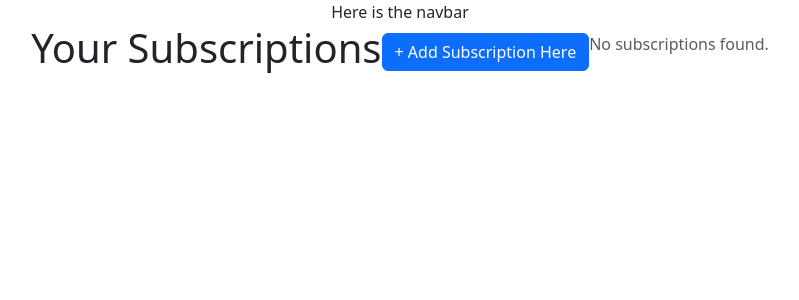
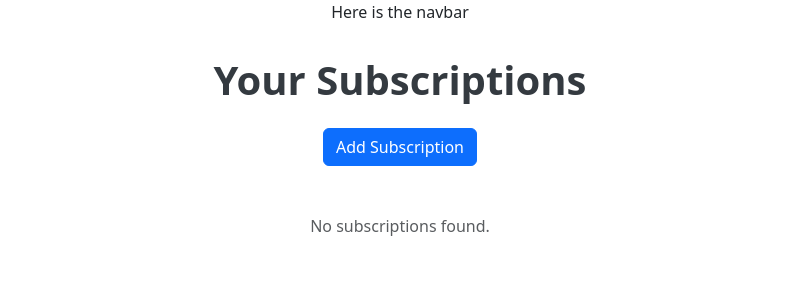
Before and after one commit to ReedyBranch/sub-tracker, a React (Vite) app in the folder frontend/: page /login in a window 1280 px wide. Shown: the top 300 px of the page, without its empty margins (240-1039 px from the left). Built offline with nearby package versions, Linux system fonts and the light colour scheme.

Commit message:
Changed some classNames in SubDashboard to take effect in corresponding css file. Also modified css styling for improvement. Enhanced the list component for bootstrap imports.

```diff
--- a/frontend/src/components/SubList.tsx
+++ b/frontend/src/components/SubList.tsx
@@ -17,17 +17,16 @@ interface SubListProps {
   onDelete?: (id: string) => void;
 }
 
-function SubList(props: SubListProps) {
-  const { subscriptions, onEdit, onDelete } = props;
-
+function SubList({ subscriptions, onEdit, onDelete }: SubListProps) {
   return (
-    <div className={`list-group ${styles.subList}`}>
+    <div className={styles.subList}>
       {subscriptions.length === 0 ? (
-        <p className="text-muted">No subscriptions found.</p>
+        <p className="text-muted text-center mt-5">No subscriptions found.</p>
       ) : (
-        subscriptions.map((sub) => (
+        <div className="row row-cols-1 row-cols-md-2 g-4">
+          {subscriptions.map((sub) => (
+            <div className="col" key={sub.id}>
               <SubItem
-            key={sub.id}
                 subscription={{
                   id: sub.id,
                   name: sub.name,
@@ -39,7 +38,9 @@ function SubList(props: SubListProps) {
                 onEdit={onEdit}
                 onDelete={onDelete}
               />
-        ))
+            </div>
+          ))}
+        </div>
       )}
     </div>
   );
--- a/frontend/src/pages/SubDashboard.module.css
+++ b/frontend/src/pages/SubDashboard.module.css
@@ -1,6 +1,23 @@
+.dashContainer {
+  max-width: 960px;
+  margin: 0 auto;
+  padding: 2rem 1rem;
+}
 
-.dashContainer {
-    display: flex;
-    justify-content: center;
-    align-items: center;
+.dashTitle {
+  font-size: 2.5rem;
+  font-weight: bold;
+  margin-bottom: 1.5rem;
+  text-align: center;
+  color: #343a40; /* Bootstrap's gray-dark */
 }
+
+.dashActions {
+  display: flex;
+  justify-content: center;
+  margin-bottom: 2rem;
+}
+
+.subList {
+  margin-top: 2rem;
+}
--- a/frontend/src/pages/SubDashboard.tsx
+++ b/frontend/src/pages/SubDashboard.tsx
@@ -67,7 +67,7 @@ function SubDashboard() {
         <h1 className={styles.dashTitle}>Your Subscriptions</h1>
 
         {/* Toggle Form Button */}
-        <div className="dashActions">
+        <div className={styles.dashActions}>
           <button
             className="btn btn-primary"
             onClick={() => {
@@ -75,7 +75,7 @@ function SubDashboard() {
               setIsFormVisible(true);
             }}
           >
-            + Add Subscription Here
+            Add Subscription
           </button>
         </div>
 
@@ -91,7 +91,7 @@ function SubDashboard() {
         )}
 
         {/* Subscription List */}
-        <div className="subList">
+        <div className={styles.subList}>
           <SubList
             subscriptions={subscriptions}
             onEdit={handleEdit}
```
Lines whose indentation alone changed are shown as unchanged.
